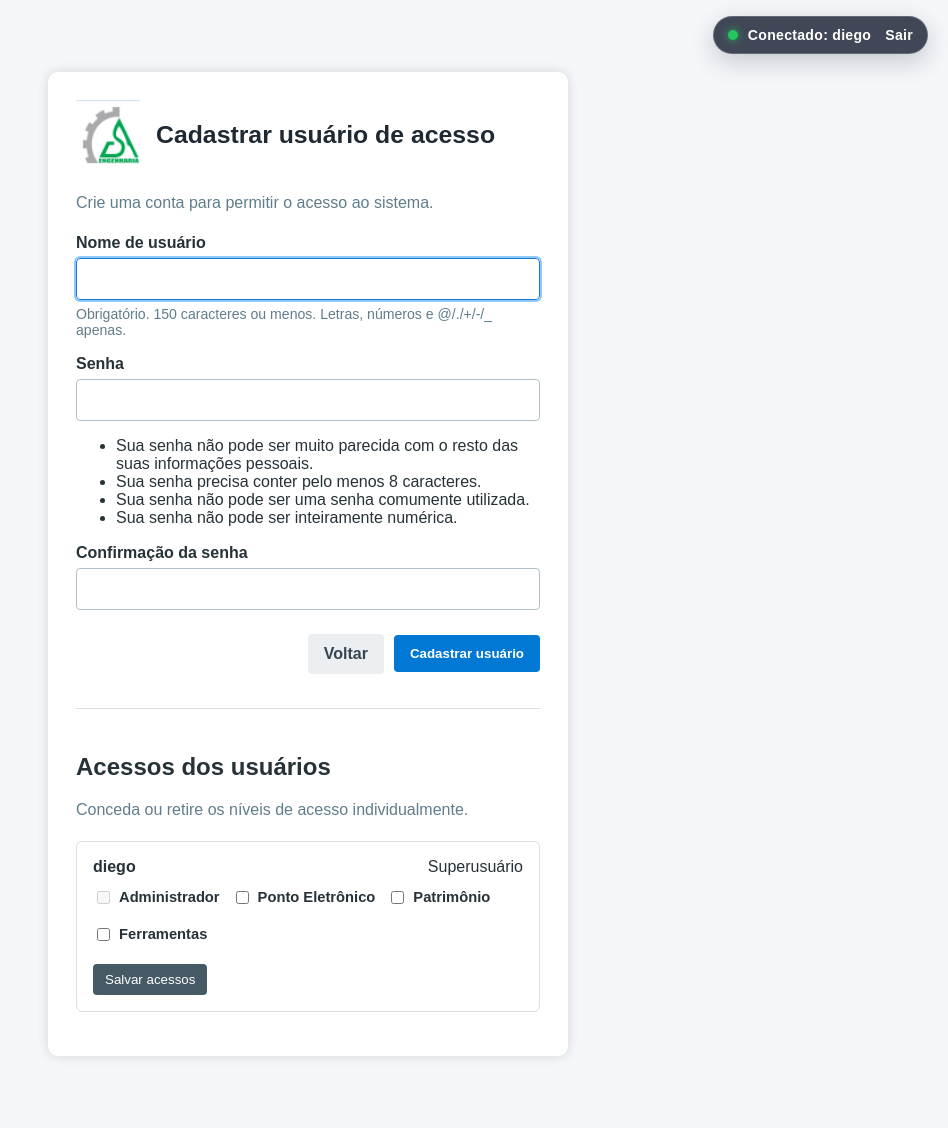
After one commit to Dy36087/tpm, a Django app: page /ptmdsa/pontoeleptm/cadastrar-usuario/ in a window 1280 px wide. The commit adds this page. Shown: the whole page, without its empty margins (332-1280 px from the left). Run offline with Django 4.2, Linux system fonts and the light colour scheme; a user stored in the database is signed in; data comes from the database, SQL or seed files in the repository; parts of the project's set-up code (start-up, migrations or seed data) failed here and were passed over.

Commit message:
Implementa controle de acesso por niveis

```diff
--- a/cadferramentas/templates/listarferramentas.html
+++ b/cadferramentas/templates/listarferramentas.html
@@ -391,9 +391,8 @@
                 <a href="/ptmdsa/cadptm/" class="btn-primary">Ir para Cadastro de Patrimônio</a>
                 <a href="/ptmdsa/cadptm/pesquisar/" class="btn-primary">Pesquisa Patrimonio</a>
                 <a href="/ptmdsa/cadferramentas/" class="btn-primary">Cadastro de Ferramentas</a>
-                <br>
-                <br>
                 <a href="/ptmdsa/cadferramentas/listar_ferramentas/" class="btn-primary">Ferramentas Cadastradas</a>
+                <a href="/ptmdsa/" class="btn-primary">Pagina Inicial</a>
             </div>
         </section>
 </div>
--- /dev/null
+++ b/pontoele/templates/cadastrar_usuario.html
@@ -0,0 +1,256 @@
+{% load static %}
+<!doctype html>
+<html lang="pt-BR">
+  <head>
+    <meta charset="UTF-8" />
+    <meta name="viewport" content="width=device-width, initial-scale=1.0" />
+    <title>Cadastrar Usuário de Acesso</title>
+    <link
+      rel="shortcut icon"
+      type="image/png"
+      href="{% static 'principal/img/logo.png' %}"
+    />
+    <link rel="stylesheet" href="{% static 'css/responsive.css' %}" />
+    <style>
+      body {
+        min-height: 100vh;
+        margin: 0;
+        padding: 32px 16px;
+        box-sizing: border-box;
+        background: #f4f6f9;
+        color: #263238;
+        font-family: Arial, sans-serif;
+      }
+
+      .container {
+        width: min(520px, 100%);
+        margin: 40px auto;
+        padding: 28px;
+        box-sizing: border-box;
+        background: #fff;
+        border-radius: 10px;
+        box-shadow: 0 0 12px rgba(0, 0, 0, 0.12);
+      }
+
+      .topo {
+        display: flex;
+        align-items: center;
+        gap: 16px;
+        margin-bottom: 24px;
+      }
+
+      .topo img {
+        width: 64px;
+        height: auto;
+      }
+      h1 {
+        margin: 0;
+        font-size: 1.55rem;
+        color: #1f2933;
+      }
+      .descricao {
+        margin: 0 0 22px;
+        color: #607d8b;
+      }
+      .campo {
+        margin-bottom: 17px;
+      }
+      label {
+        display: block;
+        margin-bottom: 6px;
+        font-weight: bold;
+      }
+      input {
+        width: 100%;
+        box-sizing: border-box;
+        padding: 11px;
+        border: 1px solid #b0bec5;
+        border-radius: 4px;
+        font-size: 1rem;
+      }
+      input:focus {
+        outline: 2px solid #90caf9;
+        border-color: #1976d2;
+      }
+      .ajuda {
+        margin: 6px 0 0;
+        color: #607d8b;
+        font-size: 0.88rem;
+      }
+      .erro {
+        margin: 6px 0 0;
+        color: #b3261e;
+        font-size: 0.9rem;
+      }
+      .mensagem {
+        margin-bottom: 18px;
+        padding: 11px;
+        border-radius: 4px;
+        background: #e8f5e9;
+        color: #1b5e20;
+      }
+      .usuarios {
+        margin-top: 34px;
+        border-top: 1px solid #d9e0e3;
+        padding-top: 24px;
+      }
+      .usuario {
+        margin-bottom: 16px;
+        padding: 16px;
+        border: 1px solid #d9e0e3;
+        border-radius: 6px;
+      }
+      .usuario-cabecalho {
+        display: flex;
+        justify-content: space-between;
+        gap: 12px;
+        margin-bottom: 12px;
+      }
+      .usuario-nome {
+        font-weight: bold;
+      }
+      .niveis {
+        display: flex;
+        flex-wrap: wrap;
+        gap: 12px;
+      }
+      .nivel {
+        display: flex;
+        align-items: center;
+        gap: 6px;
+        font-size: 0.92rem;
+      }
+      .nivel input {
+        width: auto;
+      }
+      .salvar-acessos {
+        margin-top: 14px;
+        padding: 8px 12px;
+        border: 0;
+        border-radius: 4px;
+        background: #455a64;
+        color: #fff;
+        cursor: pointer;
+      }
+      .acoes {
+        display: flex;
+        justify-content: flex-end;
+        gap: 10px;
+        margin-top: 24px;
+      }
+      .botao {
+        padding: 11px 16px;
+        border: 0;
+        border-radius: 4px;
+        font-weight: bold;
+        text-decoration: none;
+        cursor: pointer;
+      }
+      .voltar {
+        background: #eceff1;
+        color: #37474f;
+      }
+      .salvar {
+        background: #0078d4;
+        color: #fff;
+      }
+      .salvar:hover {
+        background: #005ea6;
+      }
+      @media (max-width: 520px) {
+        body {
+          padding: 12px;
+        }
+        .container {
+          margin: 16px auto;
+          padding: 20px;
+        }
+        .acoes {
+          flex-direction: column-reverse;
+        }
+        .botao {
+          text-align: center;
+        }
+      }
+    </style>
+  </head>
+  <body>
+    {% include 'partials/user_status.html' %}
+    <main class="container">
+      <div class="topo">
+        <img src="{% static 'principal/img/logo.png' %}" alt="Logo PTM" />
+        <h1>Cadastrar usuário de acesso</h1>
+      </div>
+      <p class="descricao">Crie uma conta para permitir o acesso ao sistema.</p>
+
+      {% for message in messages %}
+      <div class="mensagem">{{ message }}</div>
+      {% endfor %}
+
+      <form method="post">
+        {% csrf_token %}
+        <div class="campo">
+          <label for="{{ form.username.id_for_label }}">Nome de usuário</label>
+          {{ form.username }} {% for erro in form.username.errors %}
+          <p class="erro">{{ erro }}</p>
+          {% endfor %} {% if form.username.help_text %}
+          <p class="ajuda">{{ form.username.help_text|safe }}</p>
+          {% endif %}
+        </div>
+        <div class="campo">
+          <label for="{{ form.password1.id_for_label }}">Senha</label>
+          {{ form.password1 }} {% for erro in form.password1.errors %}
+          <p class="erro">{{ erro }}</p>
+          {% endfor %} {% if form.password1.help_text %}
+          <p class="ajuda">{{ form.password1.help_text|safe }}</p>
+          {% endif %}
+        </div>
+        <div class="campo">
+          <label for="{{ form.password2.id_for_label }}"
+            >Confirmação da senha</label
+          >
+          {{ form.password2 }} {% for erro in form.password2.errors %}
+          <p class="erro">{{ erro }}</p>
+          {% endfor %}
+        </div>
+        {% for erro in form.non_field_errors %}
+        <p class="erro">{{ erro }}</p>
+        {% endfor %}
+        <div class="acoes">
+          <a class="botao voltar" href="{% url 'listar_servidores' %}"
+            >Voltar</a
+          >
+          <button class="botao salvar" type="submit">Cadastrar usuário</button>
+        </div>
+      </form>
+
+      <section class="usuarios">
+        <h2>Acessos dos usuários</h2>
+        <p class="descricao">
+          Conceda ou retire os níveis de acesso individualmente.
+        </p>
+        {% for usuario in usuarios %}
+        <form
+          class="usuario"
+          method="post"
+          action="{% url 'atualizar_acessos_usuario' usuario.id %}"
+        >
+          {% csrf_token %}
+          <div class="usuario-cabecalho">
+            <span class="usuario-nome">{{ usuario.username }}</span>
+            {% if usuario.is_superuser %}<span>Superusuário</span>{% endif %}
+          </div>
+          <div class="niveis">
+            {% for nivel in usuario.niveis %}
+            <label class="nivel"><input type="checkbox" name="grupo_{{ nivel.id }}"{{ nivel.atributos }}{{ nivel.bloqueado }}> {{ nivel.nome }}</label>
+            {% endfor %}
+          </div>
+          <button class="salvar-acessos" type="submit">Salvar acessos</button>
+        </form>
+        {% empty %}
+        <p>Nenhum usuário cadastrado.</p>
+        {% endfor %}
+      </section>
+    </main>
+  </body>
+</html>
--- a/pontoele/templates/ptmcolaboradores.html
+++ b/pontoele/templates/ptmcolaboradores.html
@@ -83,6 +83,10 @@
           <a href="/ptmdsa/cadferramentas/listar_ferramentas/" class="btn-primary">Pesquisa Ferramentas</a>
           <a href="/ptmdsa/pontoeleptm/cadfaceptm/" class="btn-primary">Cadastro de Ponto Eletronico</a>
           <a href="/ptmdsa/pontoeleptm/usersfaceptm/" class="btn-primary">Pesquisa De Colaboradores</a>
+          {% if request.user.is_staff %}
+            <a href="{% url 'cadastrar_usuario' %}" class="btn-primary">Cadastrar Usuario de Acesso</a>
+          {% endif %}
+          <a href="/ptmdsa/" class="btn-primary">Pagina Inicial</a>
         </div>
     </section>
     <script>
--- a/pontoele/urls.py
+++ b/pontoele/urls.py
@@ -18,4 +18,10 @@ urlpatterns = [
         name="excluir_servidor",
     ),
     path("usersfaceptm/", views.usersfaceptm, name="usersfaceptm"),
+    path("cadastrar-usuario/", views.cadastrar_usuario, name="cadastrar_usuario"),
+    path(
+        "cadastrar-usuario/<int:usuario_id>/acessos/",
+        views.atualizar_acessos_usuario,
+        name="atualizar_acessos_usuario",
+    ),
 ]
--- a/pontoele/views.py
+++ b/pontoele/views.py
@@ -1,7 +1,18 @@
 from django.contrib.auth.decorators import login_required
+from django.contrib.auth.forms import UserCreationForm
+from django.contrib.auth.models import User
 from django.core.exceptions import ValidationError
 from django.db import IntegrityError
+from django.contrib import messages
+from django.http import HttpResponseForbidden
 from django.shortcuts import get_object_or_404, redirect, render
+from principal.access import (
+    NIVEIS_ACESSO,
+    NIVEL_ADMINISTRADOR,
+    grupos_de_acesso,
+    nivel_acesso,
+    usuario_administrador,
+)
 from django.http import JsonResponse
 from django.views.decorators.csrf import csrf_exempt
 from .models import RegistroPonto, Servidor
@@ -35,24 +46,83 @@ def gerar_matricula():
     return f"DSAF{numero:04d}"
 
 
-@login_required
+@nivel_acesso("pontoele")
 def cadfaceptm(request):
     return render(request, "cadfaceptm.html")
 
 
-@login_required
+@nivel_acesso("pontoele")
 def pontoeleptm(request):
     return render(request, "pontoeleptm.html")
 
 
-@login_required
+@nivel_acesso("pontoele")
 def usersfaceptm(request):
     servidores = Servidor.objects.all()
     return render(request, "ptmcolaboradores.html", {"servidores": servidores})
 
 
+@login_required
+def cadastrar_usuario(request):
+    if not usuario_administrador(request.user):
+        return HttpResponseForbidden("Apenas administradores podem cadastrar usuários.")
+
+    grupos = grupos_de_acesso()
+    form = UserCreationForm(request.POST or None)
+    if form.is_valid():
+        usuario = form.save()
+        messages.success(request, f"Usuário {usuario.username} cadastrado com sucesso.")
+        return redirect("cadastrar_usuario")
+
+    usuarios = User.objects.prefetch_related("groups").order_by("username")
+    for usuario in usuarios:
+        usuario.niveis = [
+            {
+                "nome": nome,
+                "id": grupo.id,
+                "atributos": " checked" if grupo in usuario.groups.all() else "",
+                "bloqueado": (
+                    " disabled"
+                    if usuario == request.user and nome == NIVEL_ADMINISTRADOR
+                    else ""
+                ),
+            }
+            for nome, grupo in grupos.items()
+        ]
+    return render(
+        request,
+        "cadastrar_usuario.html",
+        {
+            "form": form,
+            "usuarios": usuarios,
+            "niveis": list(grupos.items()),
+        },
+    )
+
+
+@login_required
+def atualizar_acessos_usuario(request, usuario_id):
+    if not usuario_administrador(request.user):
+        return HttpResponseForbidden("Apenas administradores podem alterar acessos.")
+    if request.method != "POST":
+        return redirect("cadastrar_usuario")
+
+    usuario = get_object_or_404(User, id=usuario_id)
+    grupos = grupos_de_acesso()
+    for nome_grupo, grupo in grupos.items():
+        if nome_grupo == NIVEL_ADMINISTRADOR and usuario == request.user:
+            continue
+        if request.POST.get(f"grupo_{grupo.id}"):
+            usuario.groups.add(grupo)
+        else:
+            usuario.groups.remove(grupo)
+
+    messages.success(request, f"Acessos de {usuario.username} atualizados.")
+    return redirect("cadastrar_usuario")
+
+
 @csrf_exempt
-@login_required
+@nivel_acesso("pontoele")
 def cadastrar_face(request):
     if request.method != "POST":
         return JsonResponse(
@@ -161,7 +231,7 @@ def validar_sequencia(servidor, tipo):
 
 
 @csrf_exempt
-@login_required
+@nivel_acesso("pontoele")
 def registrar_ponto(request):
 
     dados = json.loads(request.body)
@@ -232,7 +302,7 @@ def validar_face(encoding_salvo, encoding_atual):
         return False
 
 
-@login_required
+@nivel_acesso("pontoele")
 def listar_servidores(request):
 
     pesquisa = request.GET.get("q", "")
@@ -252,7 +322,7 @@ def listar_servidores(request):
     )
 
 
-@login_required
+@nivel_acesso("pontoele")
 def editar_servidor(request, servidor_id):
     servidor = get_object_or_404(Servidor, id=servidor_id)
     if request.method == "POST":
@@ -285,7 +355,7 @@ def editar_servidor(request, servidor_id):
     return redirect("listar_servidores")
 
 
-@login_required
+@nivel_acesso("pontoele")
 def excluir_servidor(request, servidor_id):
     if request.method == "POST":
         get_object_or_404(Servidor, id=servidor_id).delete()
--- a/principal/templates/ptm.html
+++ b/principal/templates/ptm.html
@@ -68,6 +68,9 @@
           <a href="/ptmdsa/cadferramentas/listar_ferramentas/" class="btn-primary">Pesquisa Ferramentas</a>
           <a href="/ptmdsa/pontoeleptm/cadfaceptm/" class="btn-primary">Cadastro de Ponto Eletronico</a>
           <a href="/ptmdsa/pontoeleptm/usersfaceptm/" class="btn-primary">Pesquisa De Colaboradores</a>
+          {% if request.user.is_staff %}
+            <a href="{% url 'cadastrar_usuario' %}" class="btn-primary">Cadastrar Usuario de Acesso</a>
+          {% endif %}
         </div>
       </section>
     </div>
--- a/templates/login.html
+++ b/templates/login.html
@@ -4,15 +4,17 @@
   <head>
     <meta charset="UTF-8" />
     <meta name="viewport" content="width=device-width, initial-scale=1.0" />
-    <title>Login</title>
+    <title>PTM DSA - LOGIN</title>
+        <link rel="shortcut icon" type="image/png" href="{% static 'principal/img/logo.png' %}" />
     <link rel="stylesheet" href="{% static 'principal/css/principal.css' %}" />
     <link rel="stylesheet" href="{% static 'css/responsive.css' %}" />
   </head>
   <body>
     {% include 'partials/user_status.html' %}
     <div class="page-container">
+      <img src="{% static 'principal/img/logo.png' %}" alt="Logo PTM" />
       <section class="hero">
-        <h1>Entrar</h1>
+        <h1>PTM DSA - LOGIN</h1>
         <form method="post">
           {% csrf_token %}
           {{ form.as_p }}
```
Also changed, not shown: cadferramentas/views.py (+9 -8 lines), cadptm/views.py (+12 -11 lines), pontoele/templates/cadfaceptm.html (+38 -0 lines), pontoele/tests.py (+52 -0 lines), principal/access.py (added, +47 -0 lines), pontoele/migrations/0007_alter_servidor_table.py.
